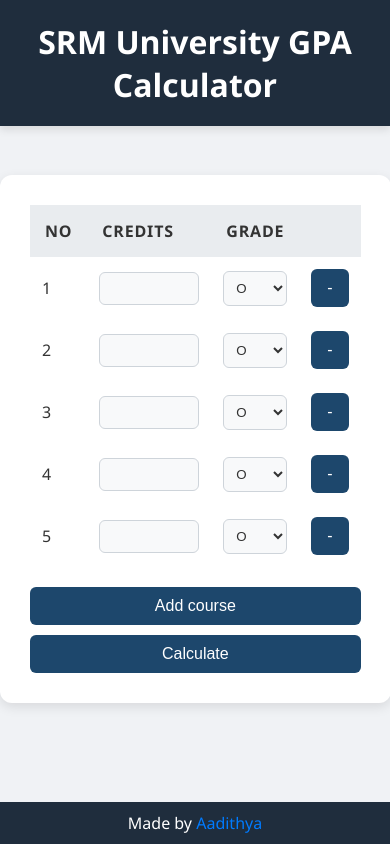
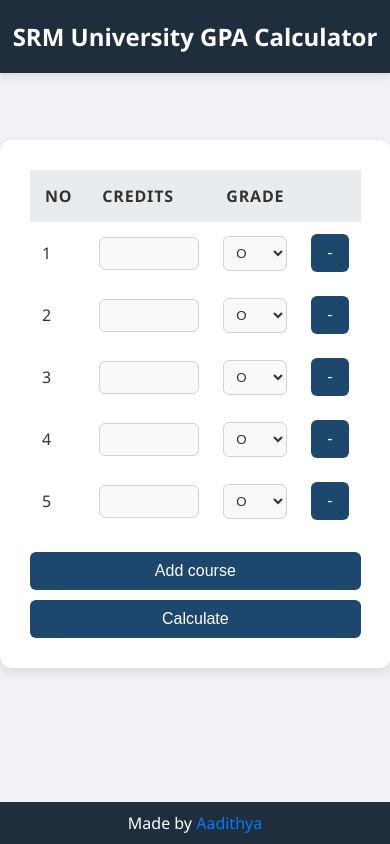
Before and after one commit to aadithya2112/cgpa-calculator, a React (Vite) app: page / in a window 390 px wide. Built offline with nearby package versions, Linux system fonts and the light colour scheme.

Commit message:
reduce h1, h2 font size in mobile view

```diff
--- a/src/index.css
+++ b/src/index.css
@@ -220,6 +220,14 @@
     min-width: 300px;
   }
 
+  h1 {
+    font-size: 1.5em;
+  }
+
+  h2 {
+    font-size: 1.2em;
+  }
+
   .add-calc-div {
     flex-direction: column;
     gap: 10px;
```
